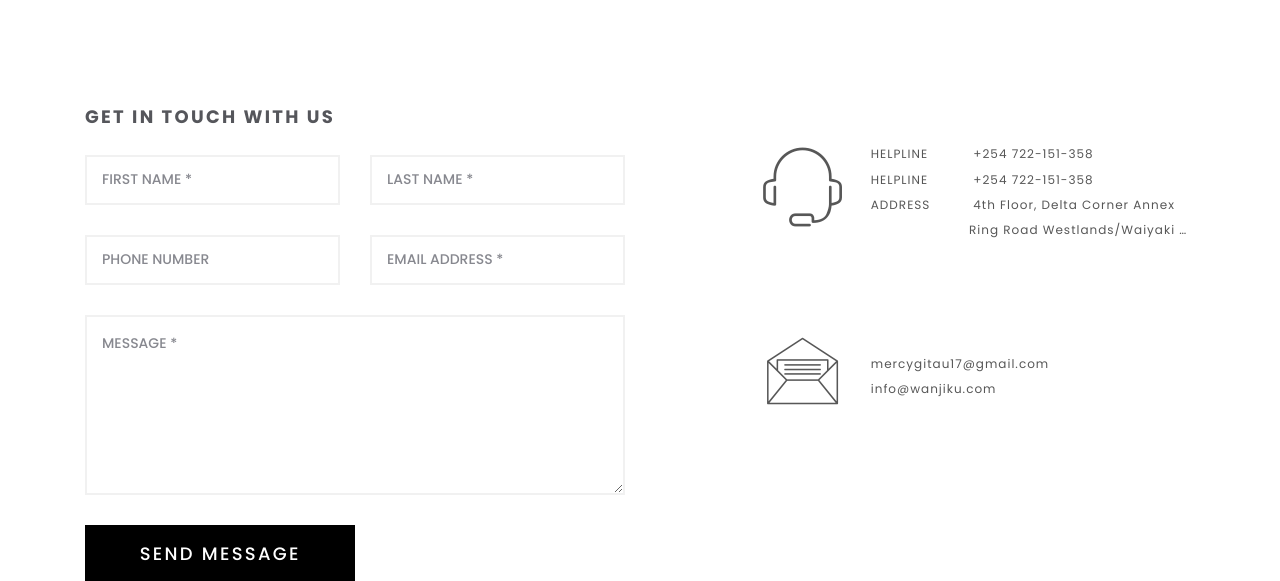
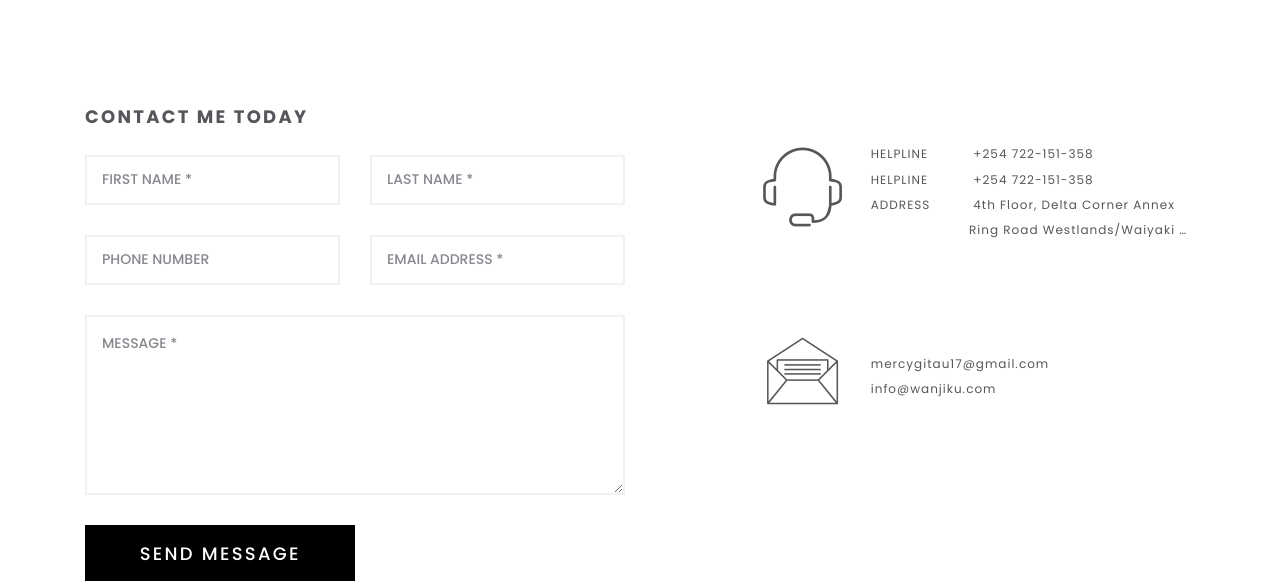
Before and after one commit to abrahamnjuguna/blog, a Django app: page / in a window 1280 px wide. Shown: the part 3289-3870 px from the top of the page. Run offline with Django 4.2, Linux system fonts and the light colour scheme; some libraries are stand-ins or nearby versions; some web fonts are replaced.

Commit message:
changes to home template

```diff
--- a/home/templates/home/home.html
+++ b/home/templates/home/home.html
@@ -246,7 +246,7 @@
                 <div class="container">
                     <div class="contact-container">
                         <div class="contact-title">
-                            <h6>GET IN TOUCH WITH US</h6>
+                            <h6>Contact Me Today</h6>
                         </div>
                         <div class="row">
                             <div class="col-lg-6">
```
